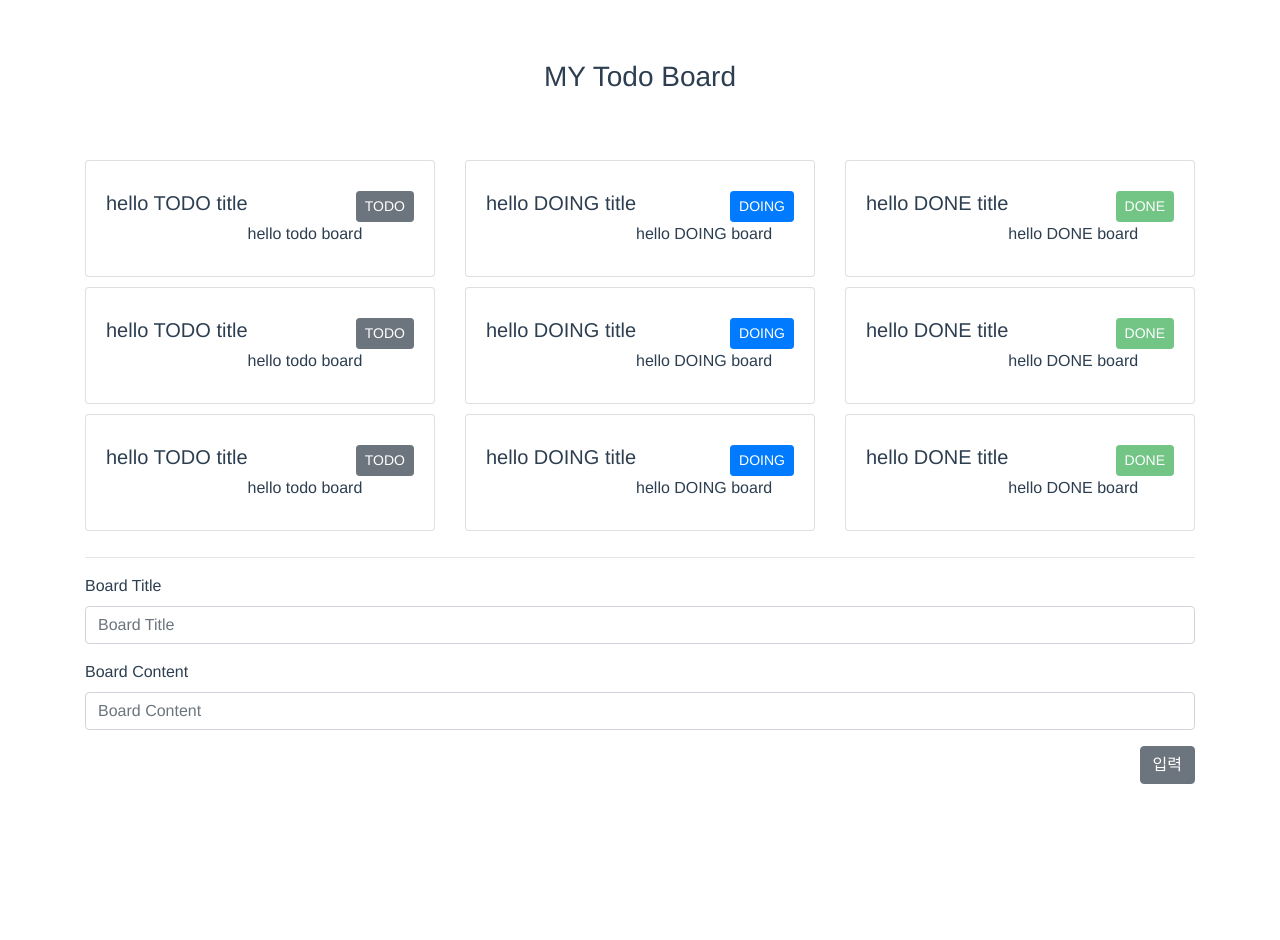
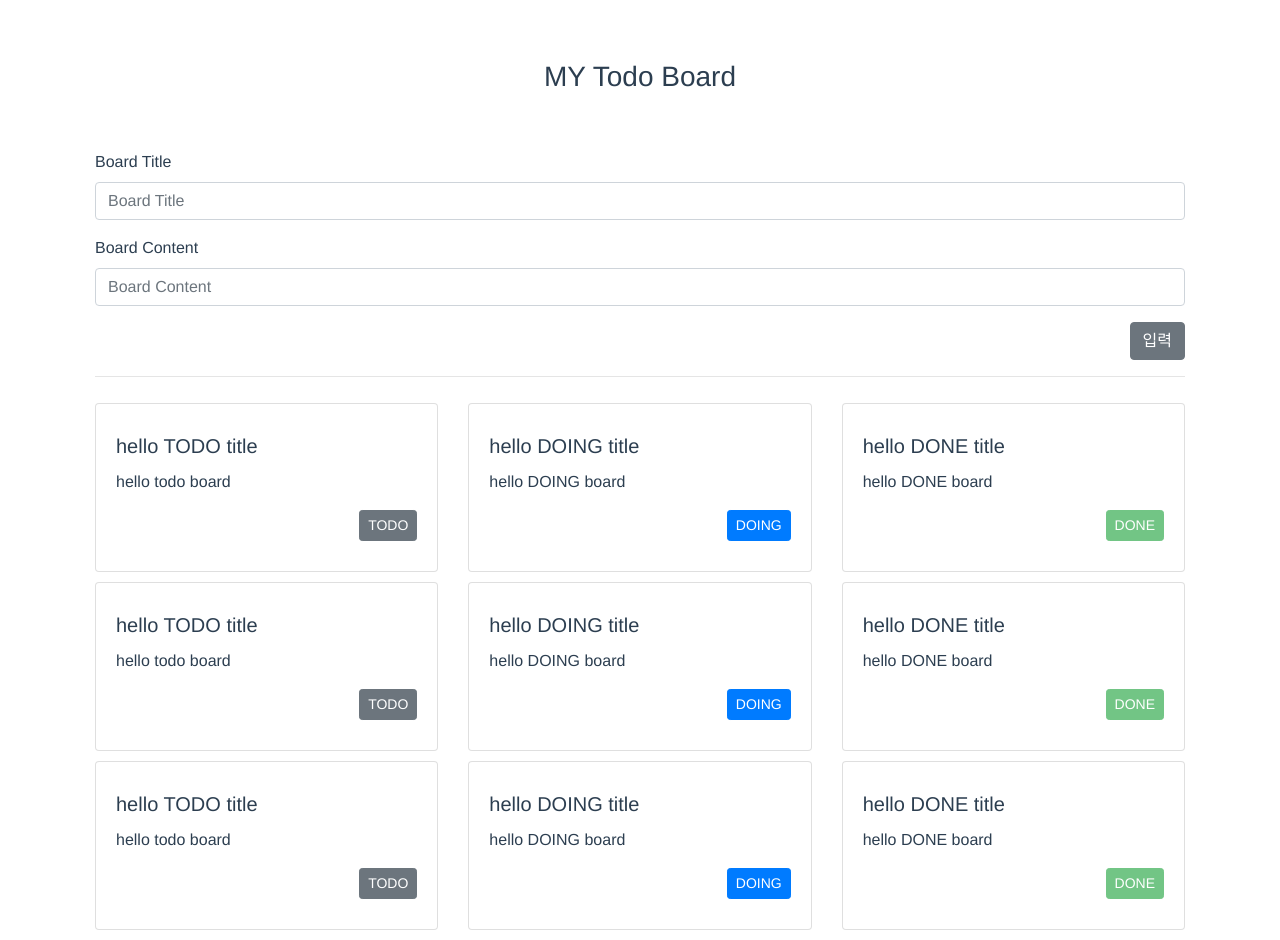
Before and after one commit to hahava/my-todo-board, a Vue app: page / in a window 1280 px wide. Before the commit the page ends 800 px from the top, so only its background shows below. Built offline with nearby package versions, Linux system fonts and the light colour scheme.

Commit message:
Change input box to up

```diff
--- a/src/App.vue
+++ b/src/App.vue
@@ -24,4 +24,9 @@ export default {
   color: #2c3e50;
   margin-top: 60px;
 }
+
+.container {
+  width: 1120px;
+  max-width: none !important;
+}
 </style>
--- a/src/components/BoardContainer.vue
+++ b/src/components/BoardContainer.vue
@@ -3,8 +3,16 @@
     <h3>MY Todo Board</h3>
     <br>
     <br>
+
     <div class="row">
-      <TodoContainer type="todo">
+      <div class="col-12">
+        <BoardInputContainer/>
+      </div>
+    </div>
+    <hr/>
+    <div class="row">
+      <TodoContainer>
+
         <BoardItem v-for="(todo, x) in todos" :key="x"
                    :id=todo.id
                    :board-status=todo.status
@@ -13,7 +21,7 @@
         />
       </TodoContainer>
 
-      <DoingContainer type="doing">
+      <DoingContainer>
         <BoardItem v-for="(doing, x) in doings" :key="x"
                    :id=doing.id
                    :board-status=doing.status
@@ -22,7 +30,7 @@
         />
       </DoingContainer>
 
-      <DoneContainer type="done">
+      <DoneContainer>
         <BoardItem v-for="(done, x) in dones" :key="x"
                    :id=done.id
                    :board-status=done.status
@@ -30,12 +38,6 @@
                    :board-content=done.content
         />
       </DoneContainer>
-    </div>
-    <hr/>
-    <div class="row">
-      <div class="col-12">
-        <BoardInputContainer/>
-      </div>
     </div>
   </div>
 </template>
--- a/src/components/BoardItem.vue
+++ b/src/components/BoardItem.vue
@@ -1,13 +1,13 @@
 <template>
   <div class="card">
     <div class="card-body">
-      <h5 class="card-title float-left">{{currentTitle}}</h5>
+      <h5 class="card-title text-left">{{currentTitle}}</h5>
+      <p class="card-text text-left">{{currentContent}}</p>
       <button class="btn btn-sm float-right"
               v-bind:class="btnStyle"
               v-on:click="changeNextStep">
         {{currentStatus}}
       </button>
-      <p class="card-text float-left">{{currentContent}}</p>
     </div>
   </div>
 </template>
--- a/src/components/BoardItemContainer.vue
+++ b/src/components/BoardItemContainer.vue
@@ -7,7 +7,6 @@
 <script>
     export default {
         name: "BoardItemContainer",
-        props: ["type"]
     }
 </script>
 
```
